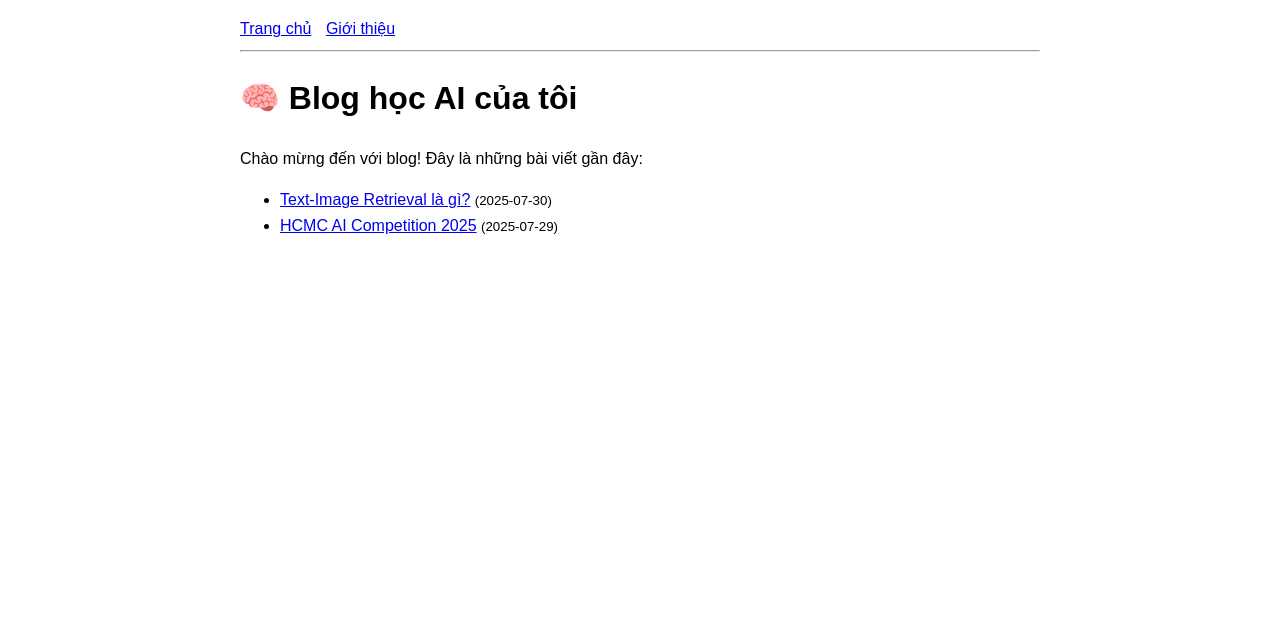
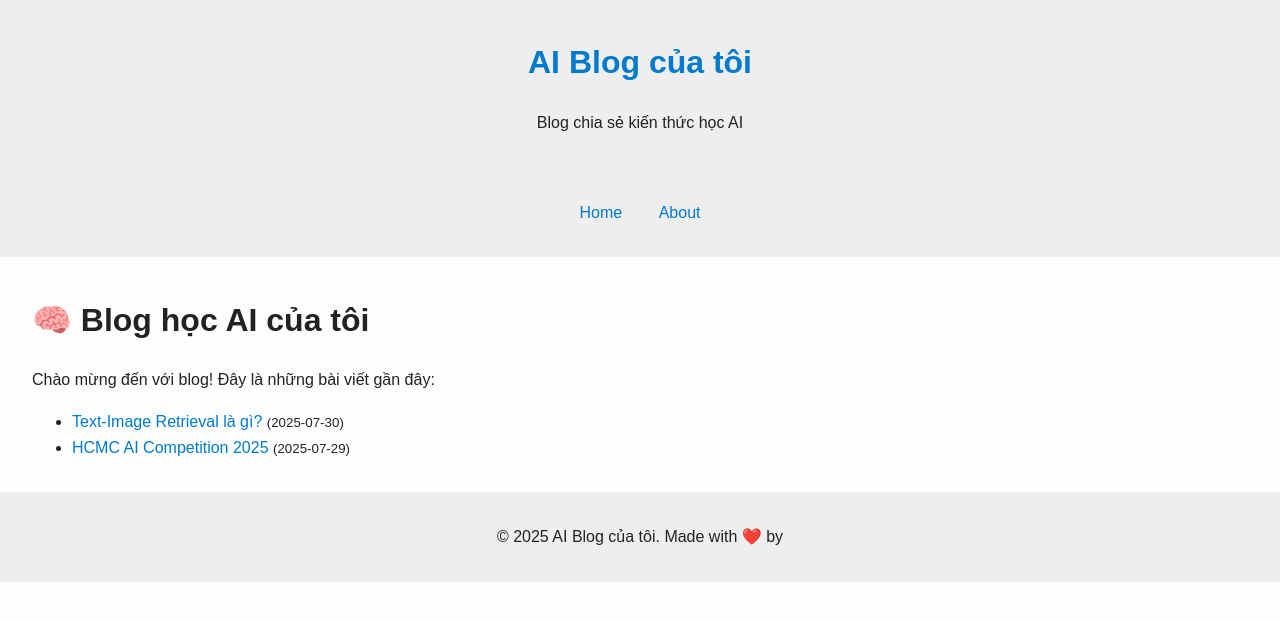
Before and after one commit to thanhbinh55/ai-blog, a Jekyll site: the page built from index.markdown, in a window 1280 px wide. Shown: the top 621 px of the page. Built offline with Jekyll 4.4.1, drawn with Linux system fonts in a browser that asks for light colours.

Commit message:
upadte all UI

```diff
--- /dev/null
+++ b/_includes/footer.html
@@ -0,0 +1,3 @@
+<footer>
+  <p>&copy; {{ site.time | date: '%Y' }} {{ site.title }}. Made with ❤️ by {{ site.author }}</p>
+</footer>
--- /dev/null
+++ b/_includes/header.html
@@ -0,0 +1,4 @@
+<header>
+  <h1><a href="{{ '/' | relative_url }}">{{ site.title }}</a></h1>
+  <p>{{ site.description }}</p>
+</header>
--- /dev/null
+++ b/_includes/nav.html
@@ -0,0 +1,6 @@
+<nav>
+  <ul>
+    <li><a href="{{ '/' | relative_url }}">Home</a></li>
+    <li><a href="{{ '/about' | relative_url }}">About</a></li>
+  </ul>
+</nav>
--- a/_layouts/default.html
+++ b/_layouts/default.html
@@ -1,19 +1,18 @@
 <!DOCTYPE html>
-<html>
-  <head>
-    <meta charset="utf-8">
-    <title>{{ page.title }}</title>
-    <style>
-      body { max-width: 800px; margin: auto; font-family: sans-serif; line-height: 1.6; padding: 1em; }
-      nav a { margin-right: 10px; }
-    </style>
-  </head>
-  <body>
-    <nav>
-      <a href="/">Trang chủ</a>
-      <a href="/about">Giới thiệu</a>
-    </nav>
-    <hr>
+<html lang="en">
+<head>
+  <meta charset="UTF-8">
+  <title>{{ page.title }} - {{ site.title }}</title>
+  <link rel="stylesheet" href="{{ '/assets/css/style.css' | relative_url }}">
+</head>
+<body>
+  {% include header.html %}
+  {% include nav.html %}
+
+  <main>
     {{ content }}
-  </body>
+  </main>
+
+  {% include footer.html %}
+</body>
 </html>
--- /dev/null
+++ b/assets/css/style.css
@@ -0,0 +1,31 @@
+body {
+  font-family: Arial, sans-serif;
+  line-height: 1.6;
+  margin: 0;
+  padding: 0;
+  background: #fdfdfd;
+  color: #222;
+}
+header, nav, footer {
+  background: #eee;
+  padding: 1rem;
+  text-align: center;
+}
+nav ul {
+  list-style: none;
+  padding: 0;
+}
+nav li {
+  display: inline;
+  margin: 0 1em;
+}
+main {
+  padding: 1rem 2rem;
+}
+a {
+  color: #007acc;
+  text-decoration: none;
+}
+a:hover {
+  text-decoration: underline;
+}
--- /dev/null
+++ b/data/authors.yml
@@ -0,0 +1,4 @@
+binh:
+  name: Ngô Viết Thanh Bình
+  bio: Sinh viên CNTT, đam mê AI và phát triển phần mềm.
+  website: https://yourwebsite.com
```
Also changed, not shown: _layouts/post.html (+7 -5 lines), about.markdown (+7 -11 lines).
